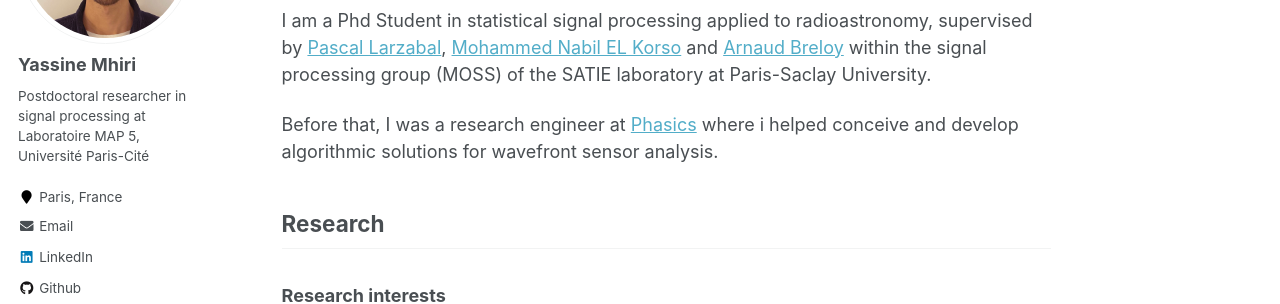
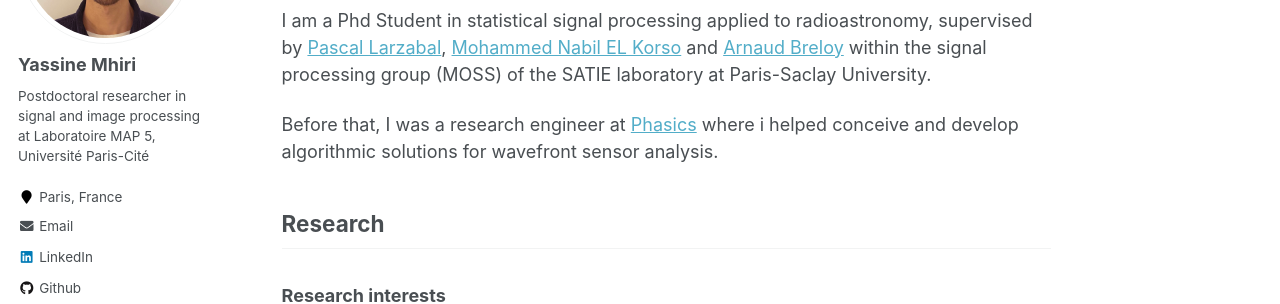
Before and after one commit to y-mhiri/y-mhiri.github.io, a Jekyll site: the page built from _pages/about.md, in a window 1280 px wide. Shown: the part 249-553 px from the top of the page. Built offline with Jekyll 4.4.1, drawn with Linux system fonts in a browser that asks for light colours; some web fonts are replaced.

Commit message:
added postdoc position

```diff
--- a/_config.yml
+++ b/_config.yml
@@ -82,7 +82,7 @@ analytics:
 author:
   name             : "Yassine Mhiri"
   avatar           : "photo-id.jpg"
-  bio              : "Postdoctoral researcher in signal processing at Laboratoire MAP 5, Université Paris-Cité"
+  bio              : "Postdoctoral researcher in signal and image processing at Laboratoire MAP 5, Université Paris-Cité"
   # bio              : "Phd Student in Statistical Signal Processing applied to radioastronomy, SATIE, ENS Paris Saclay"
   location         : "Paris, France"
   employer         :
```
